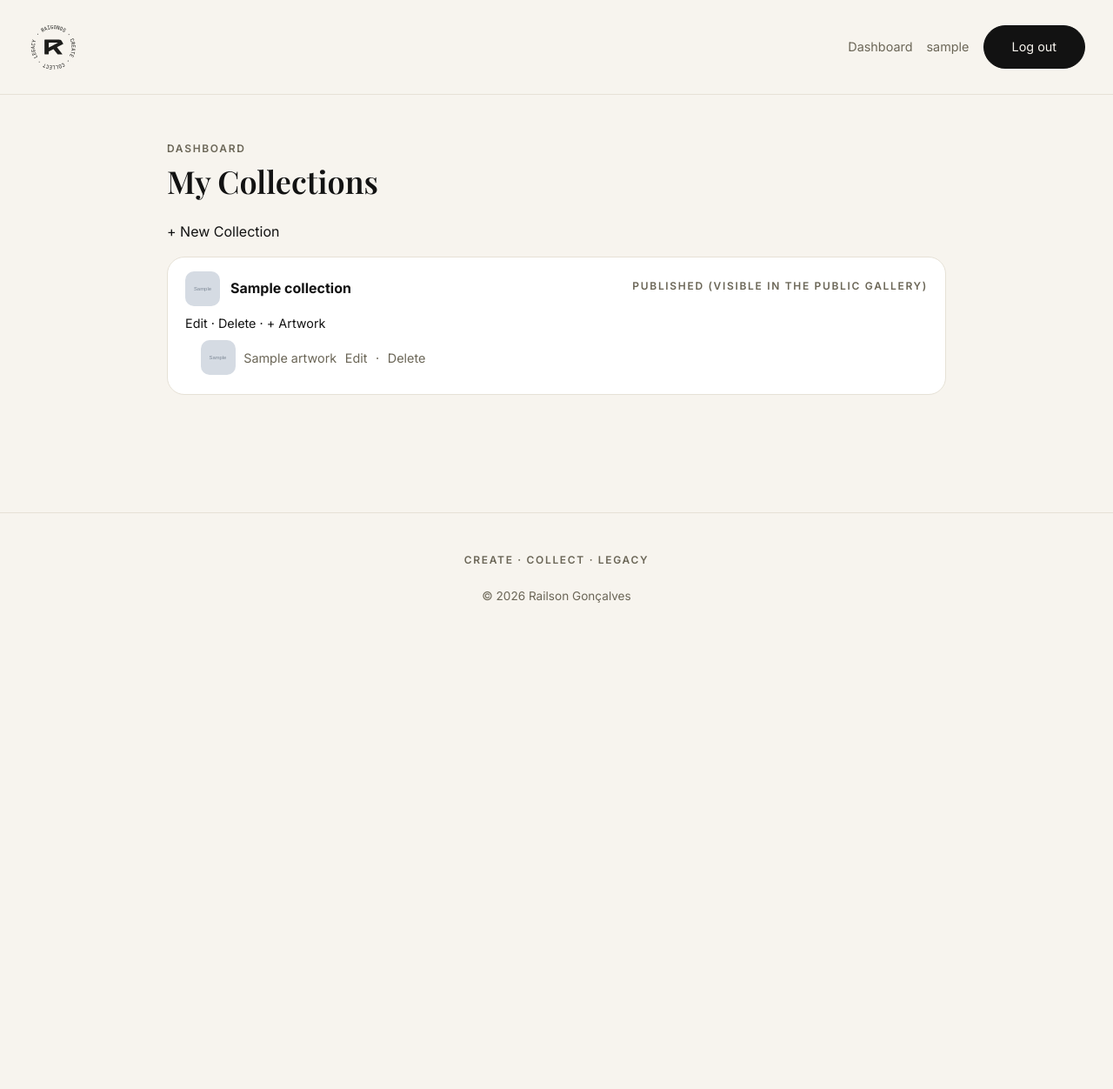
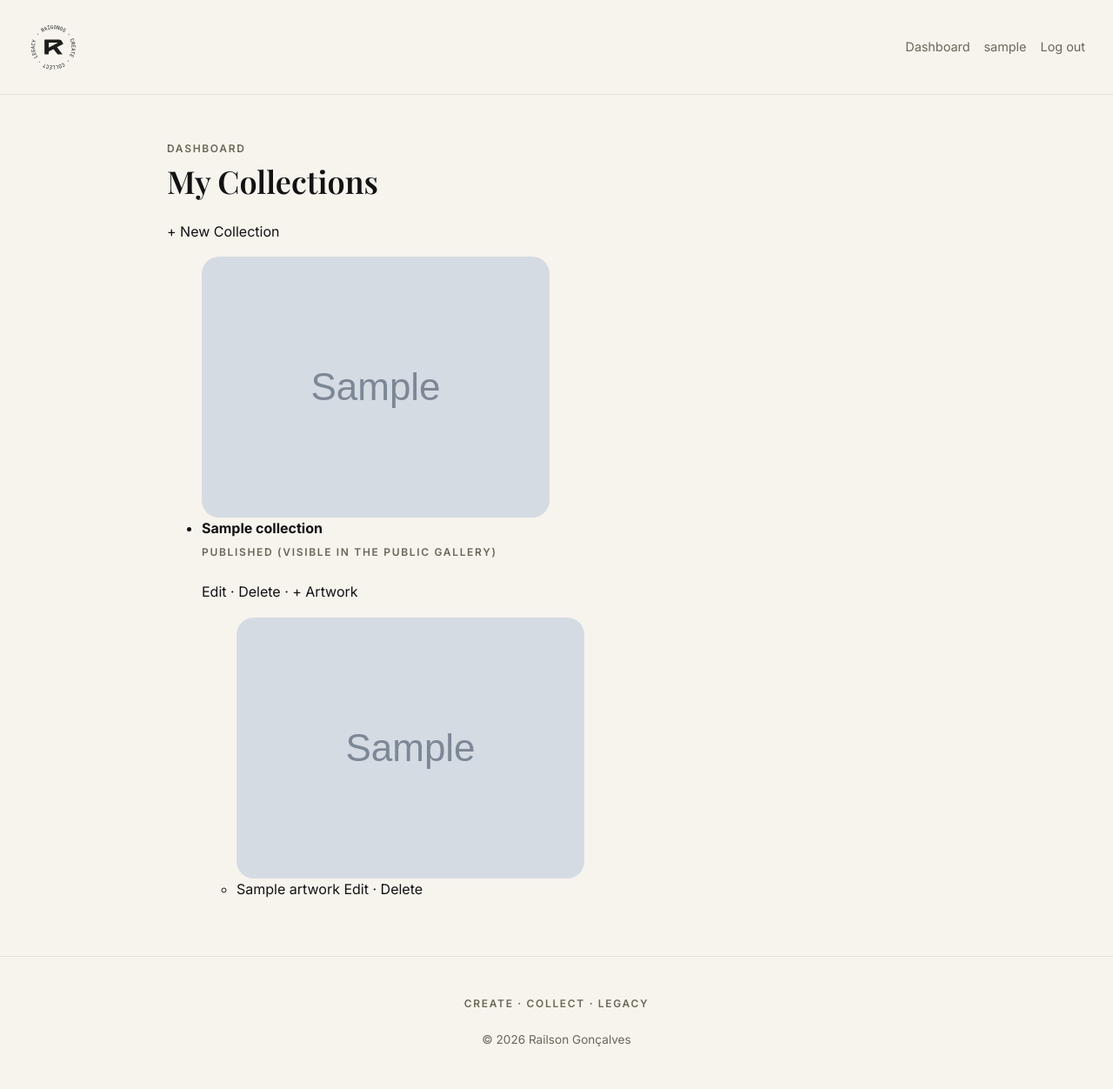
Before and after one commit to raigonlab/raigonos, a Django app: page /dashboard/ in a window 1280 px wide. Shown: the whole page at 87% size. Before the commit the page ends 693 px from the top, so only its background shows below. Run offline with Django 5.2, Linux system fonts and the light colour scheme; a user stored in the database is signed in; tables that the repository leaves empty hold one stand-in row (values such as "Sample post"); grey boxes marked "Sample" are stand-in pictures; some web fonts are replaced.

Commit message:
Clean up unused CSS and fix a logout-button specificity bug
Removed the .dashboard-* classes left behind after the new .dash-* dashboard styles replaced them (dead CSS).

Also fixed .link-button (used by the Log out button): the global button[type='submit'] rule has higher CSS specificity and was overriding it everywhere, rendering 'Log out' as a solid pill button instead of plain text. Found while screenshotting the new dashboard shell; affected the public header too.

Co-Authored-By: Claude Sonnet 5 <noreply@anthropic.com>

```diff
--- a/static/css/style.css
+++ b/static/css/style.css
@@ -87,7 +87,10 @@ header nav a:hover {
   margin: 0;
 }
 
-.link-button {
+/* button[type='submit'] below styles Save/primary buttons; the extra
+   type selector here keeps that rule from overriding plain link-styled
+   buttons (e.g. "Log out") that also happen to be type="submit". */
+button[type='submit'].link-button {
   background: none;
   border: none;
   padding: 0;
@@ -286,64 +289,6 @@ button[type='submit']:hover {
 .button-link:hover {
   opacity: 0.85;
   text-decoration: none;
-}
-
-/* Dashboard (owner-only CRUD list) */
-
-.dashboard-list {
-  list-style: none;
-  margin: 0;
-  padding: 0;
-  display: flex;
-  flex-direction: column;
-  gap: 1rem;
-}
-
-.dashboard-card {
-  background: var(--color-surface);
-  border: 1px solid var(--color-border);
-  border-radius: var(--radius);
-  padding: 1rem 1.25rem;
-}
-
-.dashboard-card-header {
-  display: flex;
-  justify-content: space-between;
-  align-items: center;
-  gap: 1rem;
-}
-
-.dashboard-card-title {
-  display: flex;
-  align-items: center;
-  gap: 0.75rem;
-}
-
-.dashboard-thumb {
-  width: 40px;
-  height: 40px;
-  object-fit: cover;
-  border-radius: calc(var(--radius) / 2);
-  flex-shrink: 0;
-}
-
-.dashboard-actions {
-  margin: 0.5rem 0;
-  font-size: 0.9rem;
-}
-
-.dashboard-sublist {
-  margin: 0.5rem 0 0;
-  padding-left: 1.1rem;
-  font-size: 0.9rem;
-  color: var(--color-muted);
-}
-
-.dashboard-sublist li {
-  display: flex;
-  align-items: center;
-  gap: 0.6rem;
-  margin: 0.35rem 0;
 }
 
 .errorlist {
```
